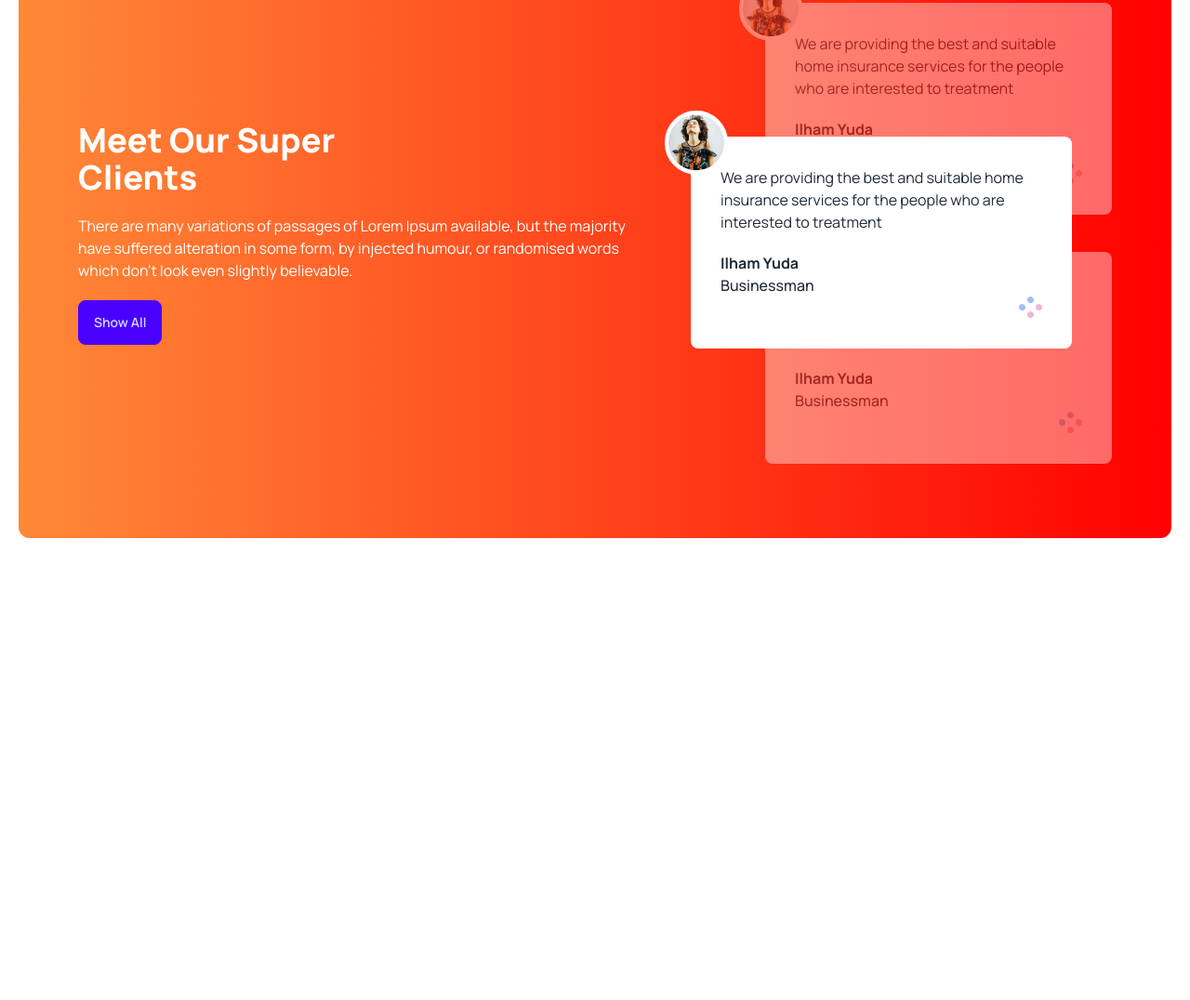
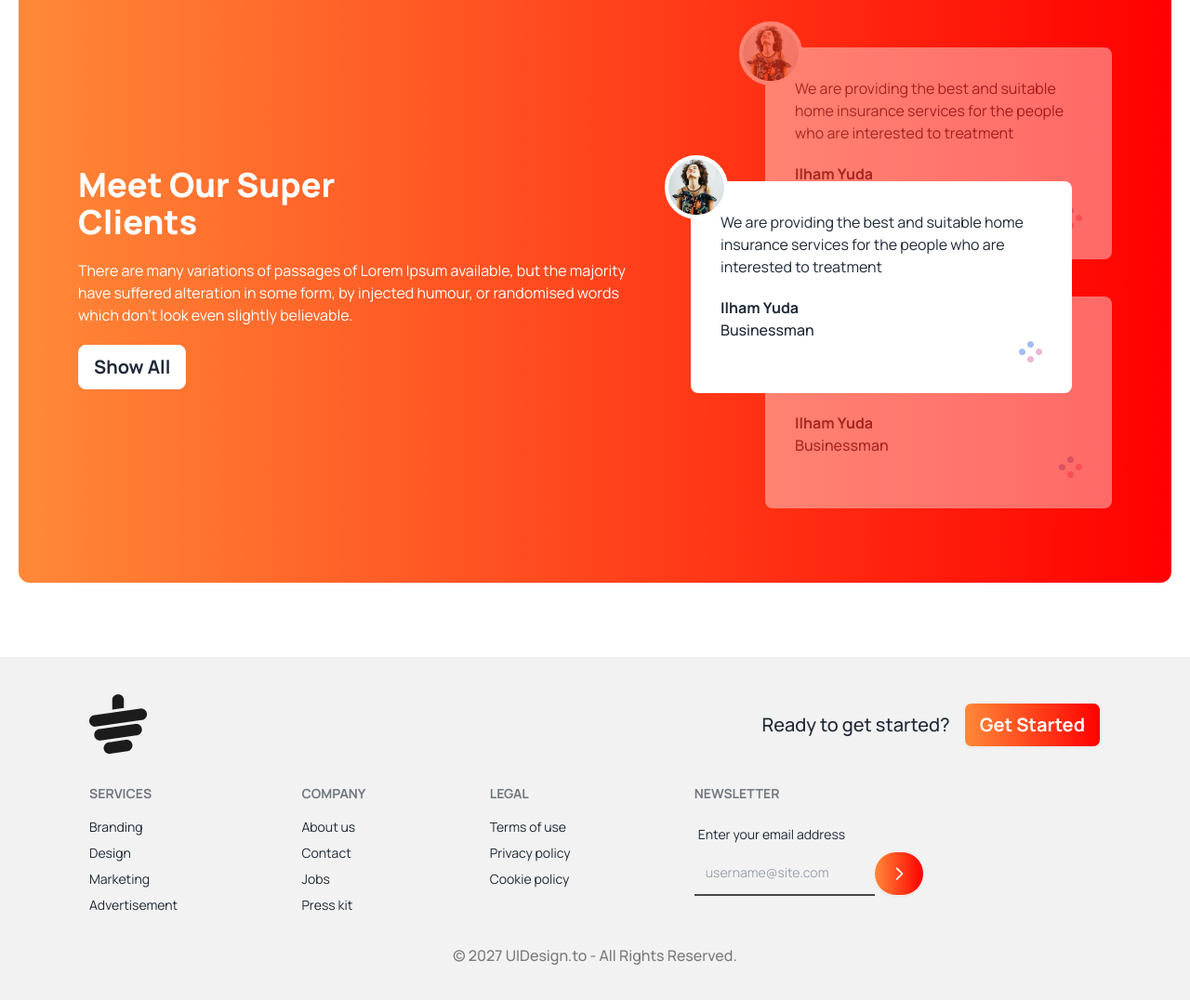
Before and after one commit to kibriarobin97/tea-house-daisyui, a plain HTML site: page index.html in a window 1280 px wide. Shown: the part 1704-2780 px from the top of the page at 93% size. Before the commit the page ends 2363 px from the top, so only its background shows below. Drawn offline with nearby package versions, Linux system fonts and the light colour scheme.

Commit message:
added footer

```diff
--- a/index.html
+++ b/index.html
@@ -22,7 +22,8 @@
             theme: {
                 extend: {
                     colors: {
-                        clifford: '#da373d',
+                        'gradient-start': '#FF8938',
+                        'gradient-end': '#F00',
                     }
                 }
             }
@@ -37,17 +38,17 @@
 </head>
 
 <body class="font-manrope">
-    <header class="container mx-auto">
-        <div class="hero">
-            <div class="hero-content flex-col lg:flex-row">
+    <header class="container mx-auto px-5">
+        <div class="my-10 md:my-20">
+            <div class="flex gap-5 justify-between items-center flex-col lg:flex-row">
                 <div>
-                    <h1 class="text-7xl font-extrabold">
+                    <h1 class="text-5xl md:text-7xl font-extrabold">
                         It's good <br>
                         tea time at The <br>
                         Tea House</h1>
                     <p class="py-6 font-medium">Tea and Botanical Solutions Supplier Give Optimum Satisfaction To Your
                         Taste Buds.</p>
-                    <button class="btn btn-primary">Explore More</button>
+                    <button class="btn text-white text-xl font-bold bg-gradient-to-r from-gradient-start to-gradient-end">Explore More</button>
                 </div>
                 <div>
                     <div>
@@ -71,7 +72,7 @@
 
         <!-- features section -->
         <section class="text-center my-20">
-            <h2 class="text-5xl font-extrabold mb-6">Our Featured Products</h2>
+            <h2 class="text-4xl md:text-5xl font-extrabold mb-6">Our Featured Products</h2>
             <p class="lg:max-w-3xl mx-auto mb-8">There are many variations of passages of Lorem Ipsum available, but the
                 majority have suffered alteration in some form, by injected humour, or randomised words which don't look
                 even slightly believable.</p>
@@ -142,7 +143,7 @@
                 </div>
             </div>
             <div class="flex-1">
-                <h3 class="text-5xl font-extrabold">Great Tea, Freshly Presented</h3>
+                <h3 class="text-4xl md:text-5xl font-extrabold">Great Tea, Freshly Presented</h3>
                 <p>The meaning of gong cha is changes is to provide the best tea to emperor from all possessions . It
                     represents the highest quality and self expectation. Establishing in 2006, Gong cha had been deeply
                     appreciated by its customers because of good words of mouth and unique customized service organised
@@ -156,7 +157,7 @@
 
         <!-- super client section -->
         <section
-            class="my-20 flex flex-col md:flex-row gap-12 bg-gradient-to-r from-[#FF8938] to-[#F00] rounded-xl px-16 py-20">
+            class="my-20 flex flex-col md:flex-row gap-12 bg-gradient-to-r from-gradient-start to-gradient-end rounded-xl px-8 md:px-16 py-20">
             <div class="flex items-center lg:pr-16">
                 <div class="space-y-5">
                     <h2 class="text-4xl font-extrabold text-white">Meet Our Super <br>
@@ -164,7 +165,7 @@
                     <p class="text-white">There are many variations of passages of Lorem Ipsum available, but the
                         majority have suffered alteration in some form, by injected humour, or randomised words which
                         don't look even slightly believable.</p>
-                    <button class="btn btn-primary">Show All</button>
+                    <button class=" btn text-xl font-bold bg-white">Show All</button>
                 </div>
             </div>
 
@@ -211,9 +212,53 @@
         </section>
     </main>
 
-    <footer>
+    <footer class="lg:px-24 p-10 bg-base-200 text-base-content">
+        <div class="flex justify-between items-center mb-8">
+            <img src="images/cup.png" alt="">
+            <p class="space-x-3">
+                <span class="text-xl font-medium">Ready to get started?</span>
+                <button class="btn text-white text-xl font-bold bg-gradient-to-r from-gradient-start to-gradient-end">Get Started</button>
+            </p>
+        </div>
+        <div class="footer">
+            <nav>
+                <header class="footer-title">Services</header>
+                <a class="link link-hover">Branding</a>
+                <a class="link link-hover">Design</a>
+                <a class="link link-hover">Marketing</a>
+                <a class="link link-hover">Advertisement</a>
+            </nav>
+            <nav>
+                <header class="footer-title">Company</header>
+                <a class="link link-hover">About us</a>
+                <a class="link link-hover">Contact</a>
+                <a class="link link-hover">Jobs</a>
+                <a class="link link-hover">Press kit</a>
+            </nav>
+            <nav>
+                <header class="footer-title">Legal</header>
+                <a class="link link-hover">Terms of use</a>
+                <a class="link link-hover">Privacy policy</a>
+                <a class="link link-hover">Cookie policy</a>
+            </nav>
+            <form>
+                <header class="footer-title">Newsletter</header>
+                <fieldset class="form-control w-80">
+                    <label class="label">
+                        <span class="label-text">Enter your email address</span>
+                    </label>
+                    <div class="join">
+                        <input type="text" placeholder="username@site.com" class="p-3 bg-transparent border-b-2 border-[#494949] outline-none" />
+                        <button class="btn rounded-full bg-gradient-to-r from-gradient-start to-gradient-end"><img class="w-5" src="images/Frame 4140.svg" alt=""></button>
+                    </div>
+                </fieldset>
+            </form>
+        </div>
+        <aside class="mt-8 text-center">
+            <p class="font-medium text-[#494949] opacity-70">&copy; 2027 UIDesign.to - All Rights Reserved.</p>
+        </aside>
+    </footer>
 
-    </footer>
 </body>
 
 </html>
```
Also changed, not shown: images/Frame 4140.svg (added).
